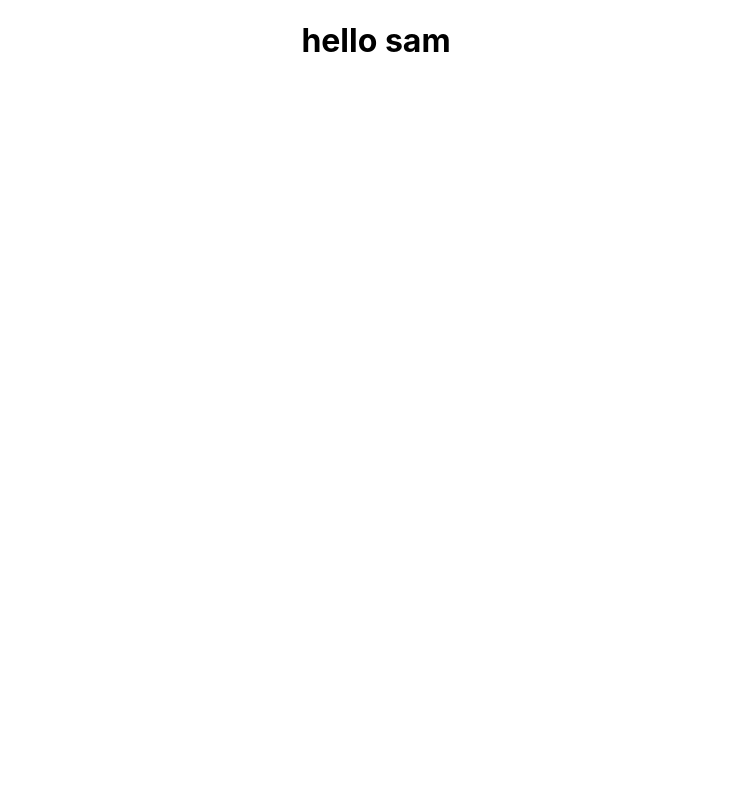
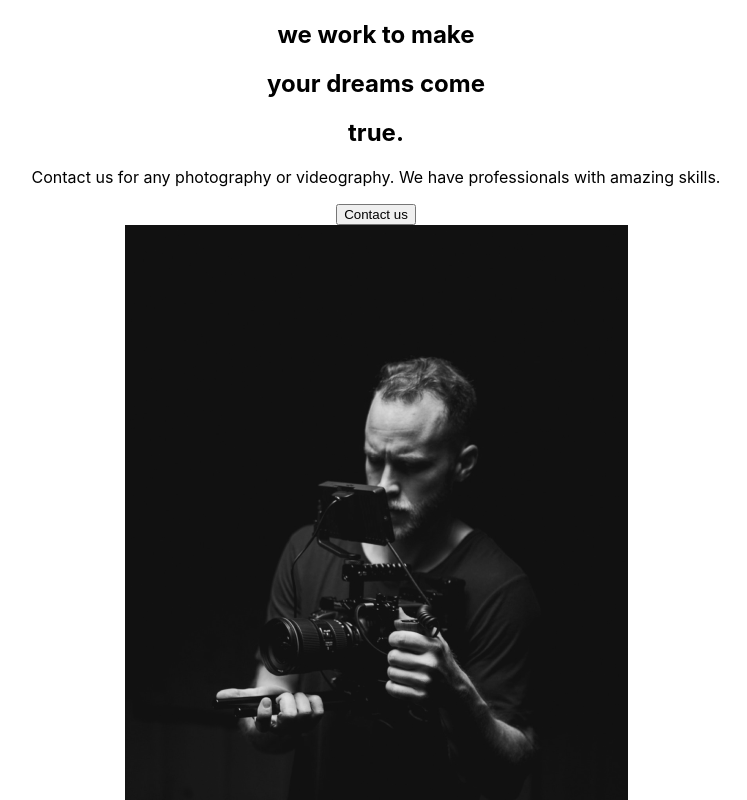
Before and after one commit to samueljohnprasad/bussiness-portfolio-website, a React (Create React App) app: page / in a window 1280 px wide. Shown: the top 800 px of the page, without its empty margins (264-1011 px from the left). Built offline with nearby package versions, Linux system fonts and the light colour scheme.

Commit message:
2. About section added

```diff
--- a/src/App.js
+++ b/src/App.js
@@ -1,10 +1,11 @@
 
 import './App.css';
+import AboutUs from './pages/AboutUs'
 
 function App() {
   return (
     <div className="App">
-    <h1>hello sam</h1>
+     <AboutUs/>
     </div>
   );
 }
--- /dev/null
+++ b/src/components/AboutSection.js
@@ -0,0 +1,31 @@
+import React from "react";
+import home1 from '../img/home1.png'
+
+export default function AboutSection() {
+  return (
+    <div>
+      <div className="description">
+        <div className="title">
+          <div className="hide">
+            <h2>we work to make</h2>
+          </div>
+          <div className="hide">
+            <h2>
+              your <span>dreams</span> come
+            </h2>
+          </div>
+          <div className="hide">
+            <h2>true.</h2>
+          </div>
+        </div>
+        <p>Contact us for any photography or videography.
+            We have professionals with amazing skills.
+        </p>
+        <button>Contact us</button>
+      </div>
+      <div>
+          <img src={home1} alt='guy with a camera'/>
+      </div>
+    </div>
+  );
+}
--- /dev/null
+++ b/src/pages/AboutUs.js
@@ -0,0 +1,11 @@
+import React from 'react'
+//page components
+import AboutSection from '../components/AboutSection'
+export default function AboutUs() {
+    return (
+        <div>
+            <AboutSection/>
+
+        </div>
+    )
+}
```
